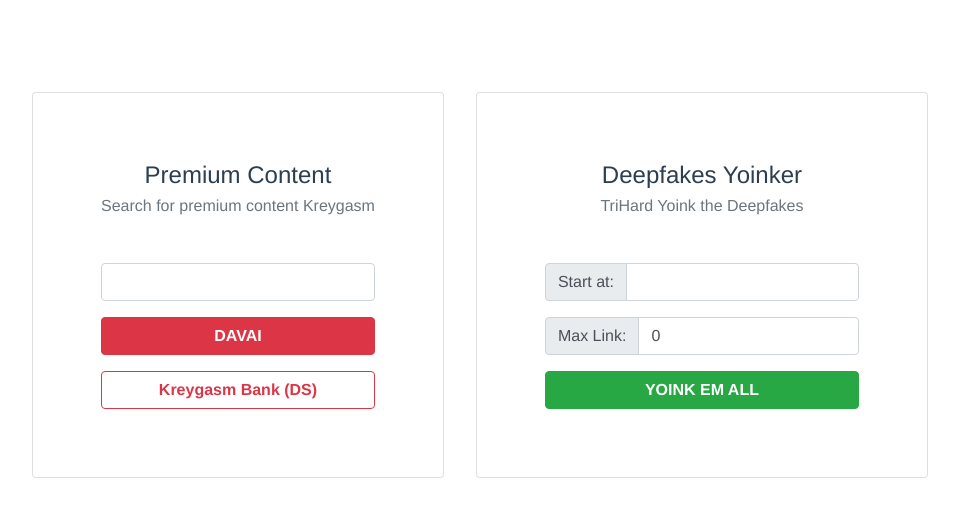
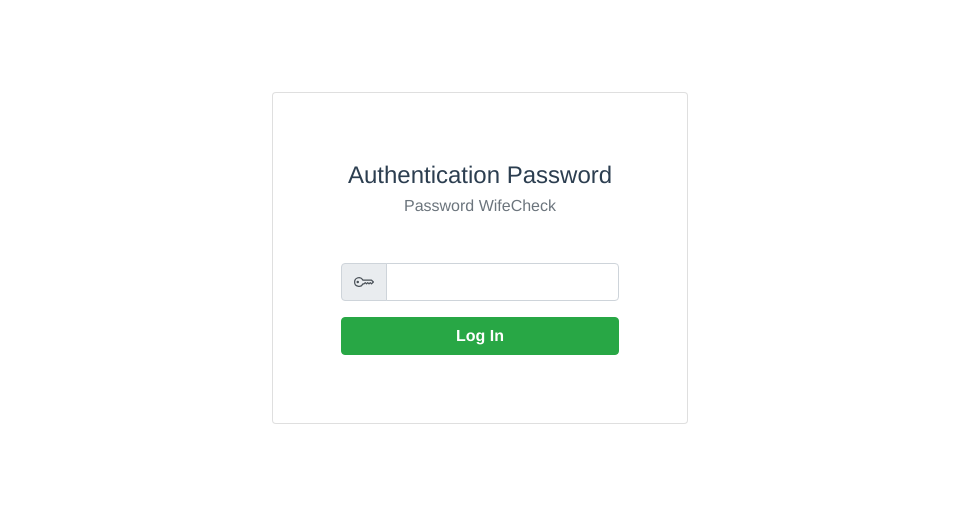
Before and after one commit to rushizgithub/premium-content-kreygasm, a Vue app: page / in a window 1280 px wide. Shown: the top 516 px of the page, without its empty margins (160-1119 px from the left). Built offline with nearby package versions, Linux system fonts and the light colour scheme.

Commit message:
Added authentication

```diff
--- a/src/App.vue
+++ b/src/App.vue
@@ -2,6 +2,32 @@
   <div id="app" class="d-flex flex-column min-vh-100">
     <div class="row mx-auto py-3">
       <b-card
+        v-if="!loggedInModel"
+        class="m-3 p-5"
+        title="Authentication Password"
+        sub-title="Password WifeCheck"
+      >
+        <b-form ref="authForm">
+          <b-input-group class="mt-5">
+            <template #prepend>
+              <b-input-group-text
+                ><b-icon icon="key"></b-icon
+              ></b-input-group-text>
+            </template>
+            <b-form-input v-model="pwModel" type="password" required />
+          </b-input-group>
+          <b-button
+            class="mt-3 font-weight-bold"
+            block
+            variant="success"
+            @click="logIn()"
+          >
+            Log In
+          </b-button>
+        </b-form>
+      </b-card>
+      <b-card
+        v-if="loggedInModel"
         class="m-3 p-5"
         title="Premium Content"
         sub-title="Search for premium content Kreygasm"
@@ -30,6 +56,7 @@
         </b-button>
       </b-card>
       <b-card
+        v-if="loggedInModel"
         class="m-3 p-5"
         title="Deepfakes Yoinker"
         sub-title="TriHard Yoink the Deepfakes "
@@ -77,11 +104,23 @@
   name: "App",
   data() {
     return {
+      loggedInModel: localStorage.pw === "elegiggle" ? true : false,
+      pwModel: "",
       pcModel: "",
       dfModel: { val: "", maxLink: 0 },
     };
   },
+  mounted() {},
   methods: {
+    logIn() {
+      if (this.pwModel === "elegiggle") {
+        localStorage.pw = this.pwModel;
+        alert("Velkommen!");
+        this.$refs.authForm.submit();
+      } else {
+        alert("Wrong!");
+      }
+    },
     openPremiumContentPortals() {
       var pcModelKebab = this.pcModel.replace(" ", "-");
       if (pcModelKebab === "") {
```
